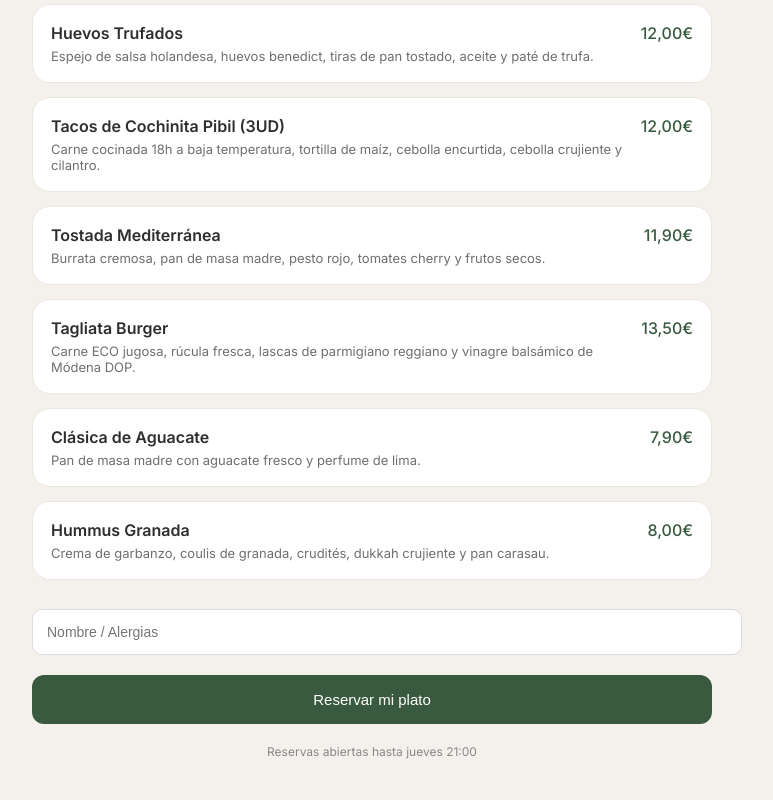
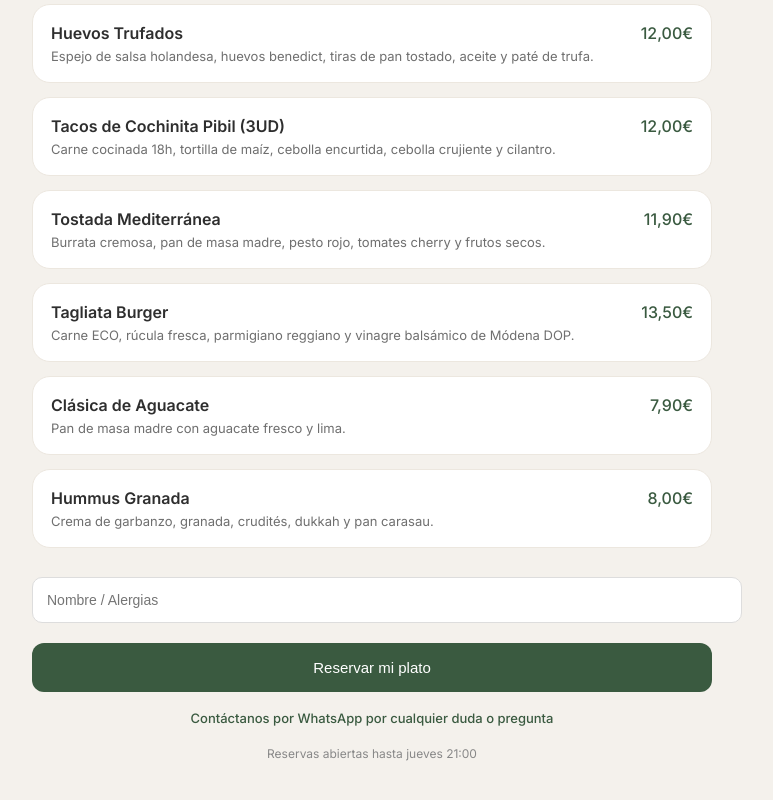
Before and after one commit to gaetanomans92/cumple-fio, a plain HTML site: page index.html in a window 1280 px wide. Shown: the part 420-1220 px from the top of the page, without its empty margins (268-1041 px from the left). Drawn offline with Linux system fonts and the light colour scheme.

Commit message:
Enhance menu with WhatsApp contact and description updates
Added WhatsApp contact section and updated dish descriptions.

```diff
--- a/index.html
+++ b/index.html
@@ -118,6 +118,18 @@ font-weight:500;
 margin-top:20px;
 }
 
+.whatsapp {
+text-align:center;
+margin-top:18px;
+font-size:13px;
+}
+
+.whatsapp a {
+color:#3a5a40;
+text-decoration:none;
+font-weight:500;
+}
+
 </style>
 </head>
 
@@ -130,7 +142,7 @@ margin-top:20px;
 
 <form id="etamaForm">
 
-<!-- PLATOS BASE -->
+<!-- PLATOS -->
 
 <div class="card" onclick="selectOption(this,'Bowl de Pollo')">
 <div>
@@ -164,12 +176,10 @@ margin-top:20px;
 <div class="price">12,00€</div>
 </div>
 
-<!-- NUEVOS PLATOS -->
-
 <div class="card" onclick="selectOption(this,'Tacos de Cochinita Pibil')">
 <div>
 <div class="title">Tacos de Cochinita Pibil (3UD)</div>
-<div class="desc">Carne cocinada 18h a baja temperatura, tortilla de maíz, cebolla encurtida, cebolla crujiente y cilantro.</div>
+<div class="desc">Carne cocinada 18h, tortilla de maíz, cebolla encurtida, cebolla crujiente y cilantro.</div>
 </div>
 <div class="price">12,00€</div>
 </div>
@@ -185,7 +195,7 @@ margin-top:20px;
 <div class="card" onclick="selectOption(this,'Tagliata Burger')">
 <div>
 <div class="title">Tagliata Burger</div>
-<div class="desc">Carne ECO jugosa, rúcula fresca, lascas de parmigiano reggiano y vinagre balsámico de Módena DOP.</div>
+<div class="desc">Carne ECO, rúcula fresca, parmigiano reggiano y vinagre balsámico de Módena DOP.</div>
 </div>
 <div class="price">13,50€</div>
 </div>
@@ -193,7 +203,7 @@ margin-top:20px;
 <div class="card" onclick="selectOption(this,'Clasica de Aguacate')">
 <div>
 <div class="title">Clásica de Aguacate</div>
-<div class="desc">Pan de masa madre con aguacate fresco y perfume de lima.</div>
+<div class="desc">Pan de masa madre con aguacate fresco y lima.</div>
 </div>
 <div class="price">7,90€</div>
 </div>
@@ -201,7 +211,7 @@ margin-top:20px;
 <div class="card" onclick="selectOption(this,'Hummus Granada')">
 <div>
 <div class="title">Hummus Granada</div>
-<div class="desc">Crema de garbanzo, coulis de granada, crudités, dukkah crujiente y pan carasau.</div>
+<div class="desc">Crema de garbanzo, granada, crudités, dukkah y pan carasau.</div>
 </div>
 <div class="price">8,00€</div>
 </div>
@@ -211,6 +221,14 @@ margin-top:20px;
 <input type="text" id="nombre" placeholder="Nombre / Alergias">
 
 <button type="submit">Reservar mi plato</button>
+
+<!-- WHATSAPP -->
+
+<div class="whatsapp">
+<a href="https://wa.me/34614143645?text=Hola%20ETAMA,%20tengo%20una%20consulta%20sobre%20mi%20pedido" target="_blank">
+Contáctanos por WhatsApp por cualquier duda o pregunta
+</a>
+</div>
 
 <div id="mensaje"></div>
 
@@ -226,7 +244,6 @@ Reservas abiertas hasta jueves 21:00
 
 let selectedPlato = null;
 
-// bloqueo si ya reservó
 if (localStorage.getItem("etama_reserva")) {
 document.addEventListener("DOMContentLoaded", () => {
 document.getElementById("etamaForm").innerHTML =
```
